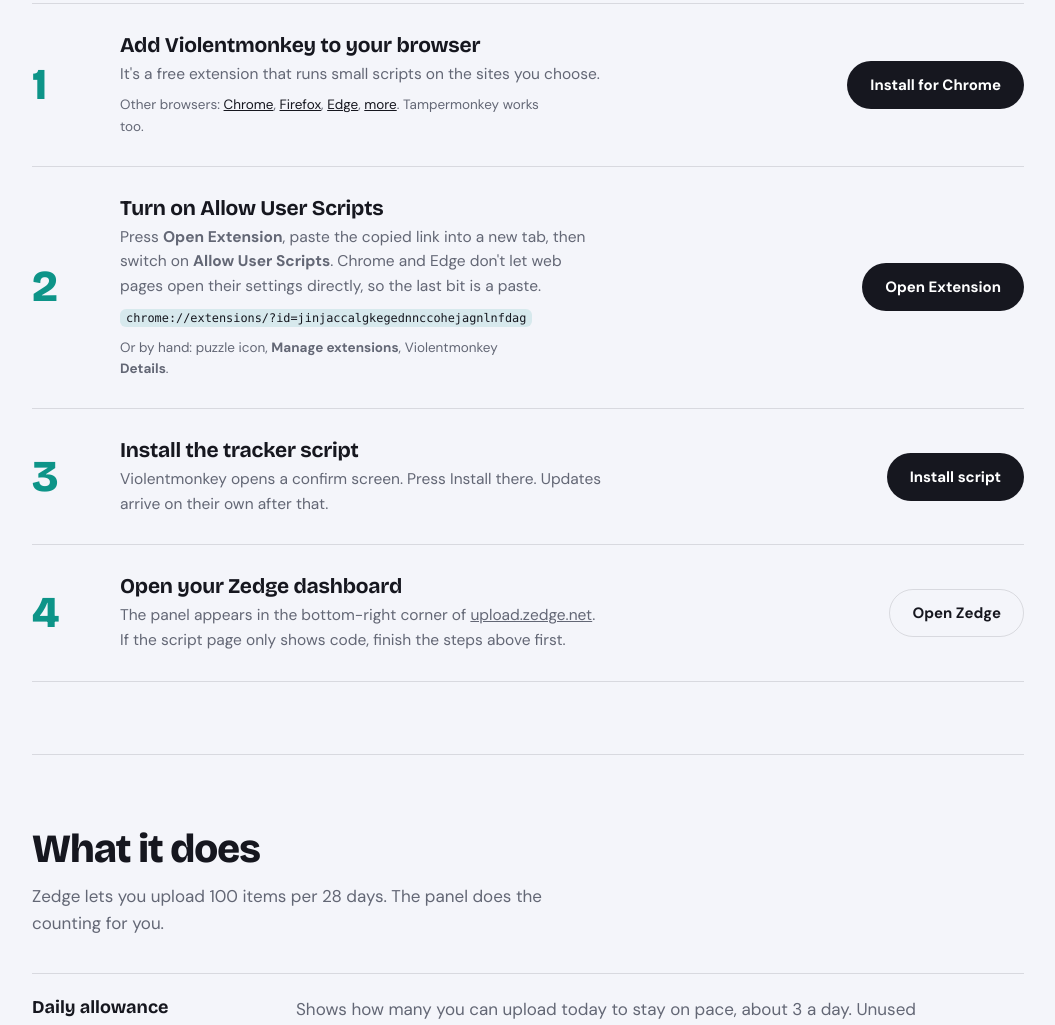
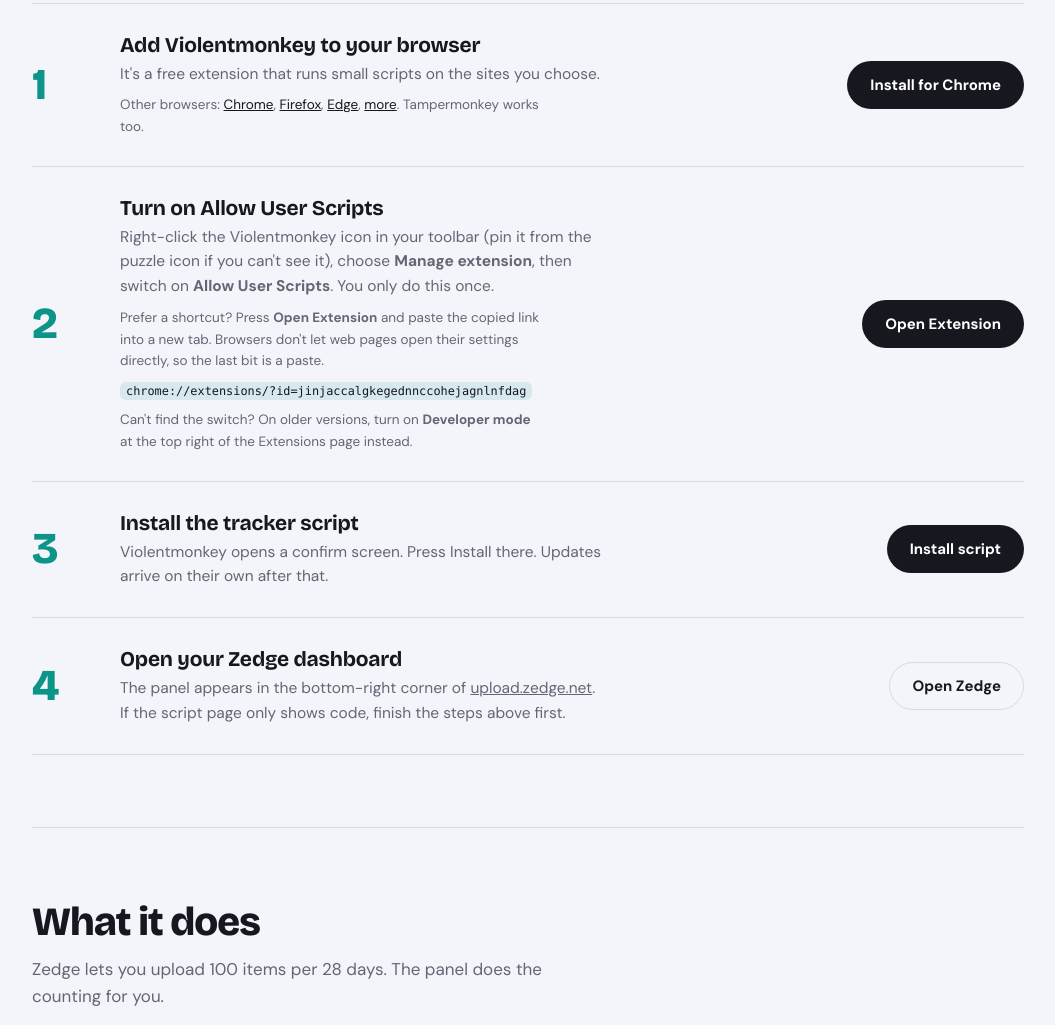
Before and after one commit to sankhas-desk/Zedge_Tracker, a plain HTML site: page index.html in a window 1280 px wide. Shown: the part 846-1871 px from the top of the page, without its empty margins (112-1167 px from the left). Drawn offline with nearby package versions, Linux system fonts and the light colour scheme.

Commit message:
Update instructions for enabling User Scripts

```diff
--- a/index.html
+++ b/index.html
@@ -235,10 +235,11 @@
       <li id="step-allow" hidden>
         <div>
           <h3>Turn on Allow User Scripts</h3>
-          <p>Press <b>Open Extension</b>, paste the copied link into a new tab, then switch on <b>Allow User Scripts</b>. Chrome and Edge don't let web pages open their settings directly, so the last bit is a paste.</p>
+          <p>Right-click the Violentmonkey icon in your toolbar (pin it from the puzzle icon if you can't see it), choose <b>Manage extension</b>, then switch on <b>Allow User Scripts</b>. You only do this once.</p>
+          <p class="also">Prefer a shortcut? Press <b>Open Extension</b> and paste the copied link into a new tab. Browsers don't let web pages open their settings directly, so the last bit is a paste.</p>
           <p class="also"><code id="allow-link"></code></p>
           <p class="also" id="allow-msg" role="status" aria-live="polite"></p>
-          <p class="also">Or by hand: puzzle icon, <b>Manage extensions</b>, Violentmonkey <b>Details</b>.</p>
+          <p class="also">Can't find the switch? On older versions, turn on <b>Developer mode</b> at the top right of the Extensions page instead.</p>
         </div>
         <div class="step-action"><button class="btn solid" id="allow-copy" type="button">Open Extension</button></div>
       </li>
```
